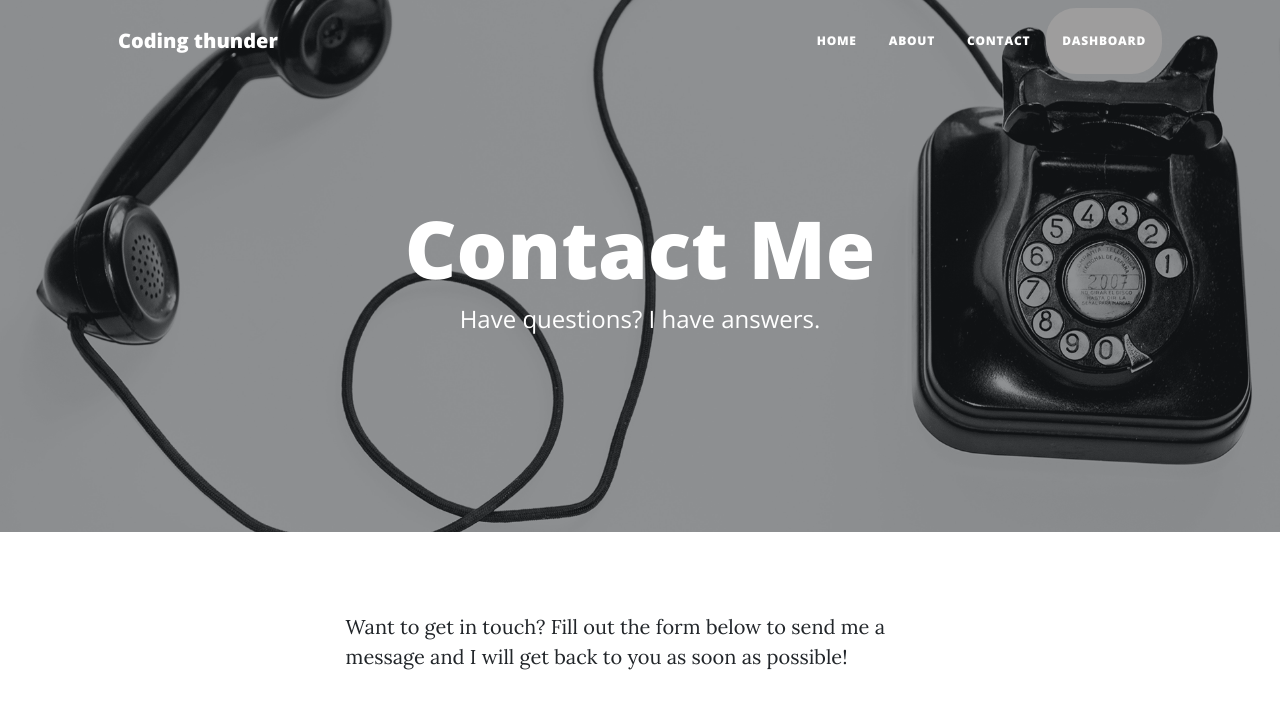
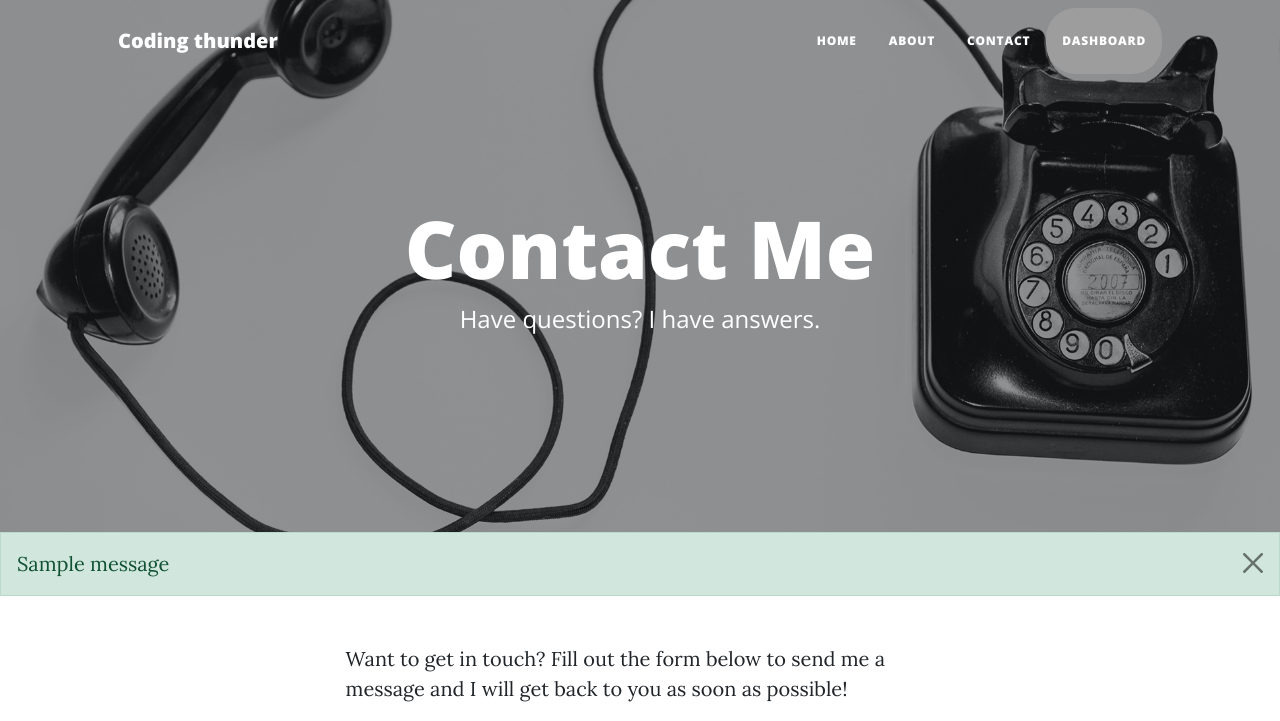
Before and after one commit to PrashantS360/Python-Flask-Blog, a Flask app: page /contact in a window 1280 px wide. Shown: the top 721 px of the page. Run offline with Flask 2, Linux system fonts and the light colour scheme; one stand-in notice (Sample message) is shown; some libraries are stand-ins or nearby versions.

Commit message:
Update contact.html

```diff
--- a/templates/contact.html
+++ b/templates/contact.html
@@ -2,7 +2,7 @@
 {% block body %}
         <!-- Page Header-->
         <!-- <header class="masthead" style="background-image: url('{{ url_for('static', filename = 'assets/img/contact-bg.jpg') }} ')"> -->
-        <header class="masthead" style="background-image: url(../static/assets/img/contact-bg.jpg)">
+        <header class="masthead mb-0" style="background-image: url(../static/assets/img/contact-bg.jpg)">
             <div class="container position-relative px-4 px-lg-5">
                 <div class="row gx-4 gx-lg-5 justify-content-center">
                     <div class="col-md-10 col-lg-8 col-xl-7">
@@ -14,6 +14,20 @@
                 </div>
             </div>
         </header>
+
+        <!-- Message Flashing starts here  -->
+        {% with messages = get_flashed_messages(with_categories = true) %}
+        {% if messages %}
+
+        {% for category, message in messages %}
+        <div class="alert alert-{{category}} alert-dismissible fade show" role="alert">
+            {{message}}
+            <button type="button" class="btn-close" data-bs-dismiss="alert" aria-label="Close"></button>
+        </div>
+        {% endfor %}
+        {% endif %}
+        {% endwith %}
+
         <!-- Main Content-->
         <main class="mb-4">
             <div class="container px-4 px-lg-5">
```
